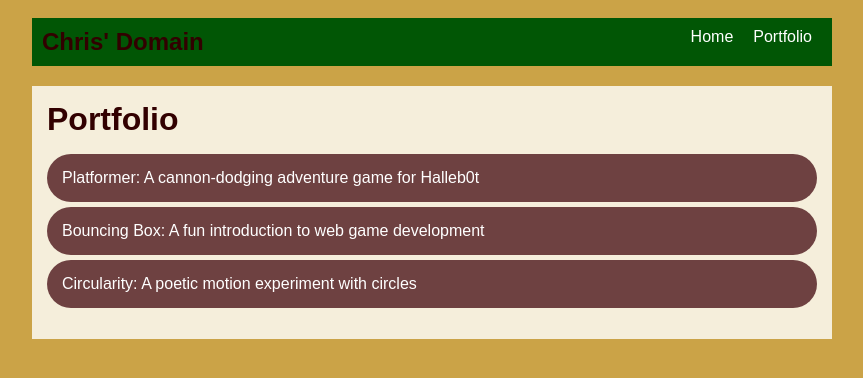
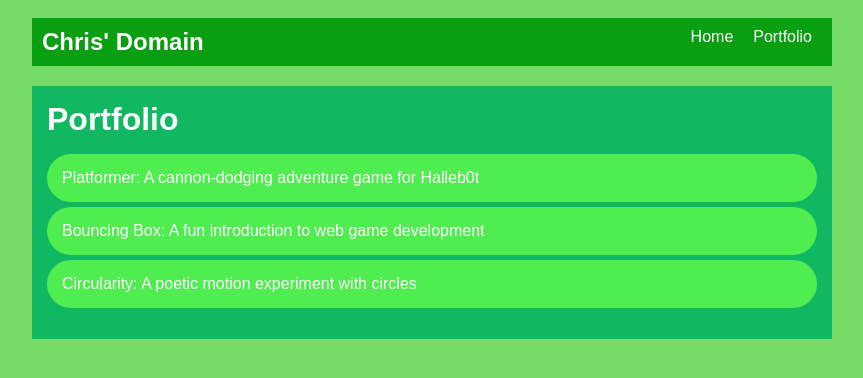
Before and after one commit to CNDupre/CNDupre.github.io, a plain HTML site: page portfolio.html in a window 1280 px wide. Shown: the whole page, without its empty margins (208-1071 px from the left). Drawn offline with Linux system fonts and the light colour scheme.

Commit message:
Color changes

```diff
--- a/style.css
+++ b/style.css
@@ -1,6 +1,6 @@
 body {
-    background: rgb(203, 163, 71);
-    color: rgb(45, 45, 45);
+    background: rgb(118, 219, 104);
+    color: rgb(255, 255, 255);
     padding: 10px;
     font-family: Arial, sans-serif;
 }
@@ -12,7 +12,7 @@ body {
 
 /* navigation menu */
 nav {
-    background: rgb(1, 86, 5);
+    background: rgb(8, 159, 16);
     margin: 0 auto;
     display: flex;
     padding: 10px;
@@ -22,7 +22,7 @@ nav {
 h1 {
     display: flex;
     align-items: center;
-    color: #320000;
+    color: hsl(0, 100%, 100%);
     flex: 1;
     margin: 0;
 }
@@ -41,12 +41,12 @@ h1 {
 
 a {
     text-decoration: none;
-    color: #fff;
+    color: #ffffff;
 }
 
 /* main container area beneath menu */
 main {
-    background: rgb(245, 238, 219);
+    background: rgb(17, 184, 98);
     display: flex;
     margin-top: 20px;
 }
@@ -57,17 +57,17 @@ main {
 }
 
 .sidebar-img {
-    width: 200px;
+    width: 250px;
 }
 
 .content {
-    flex: 1;
+    flex: 5;
     padding: 15px;
 }
 
 /* interests section styles */
 #interests {
-    border: 4px silver ridge;
+    border: 10px rgb(255, 255, 255) ridge;
     padding: 8px;
     margin-top: 20px;
 }
@@ -78,7 +78,7 @@ h2, h3 {
 
 /* Portfolio styles */
 .content h1 {
-  color: #320000;
+  color: #ffffff;
 }
 
 #portfolio {
@@ -87,7 +87,7 @@ h2, h3 {
 }
 
 #portfolio li {
-  background: #6e4141;
+  background: #50ed50;
   padding: 15px;
   border-radius: 100px;
   margin-bottom: 5px;
```
